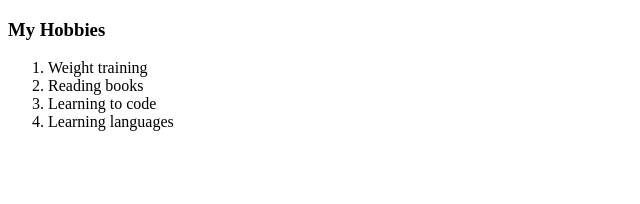
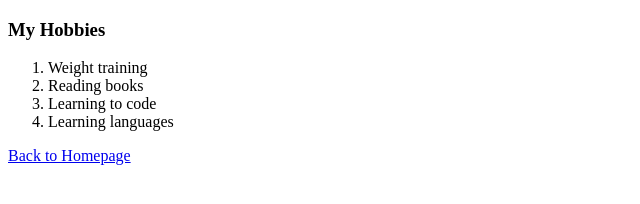
Before and after one commit to jptannn/cv, a plain HTML site: page hobbies.html in a window 1280 px wide. Shown: the whole page, without its empty margins (0-640 px from the left). Drawn offline with Linux system fonts and the light colour scheme.

Commit message:
created a homepage hyperlink

```diff
--- a/hobbies.html
+++ b/hobbies.html
@@ -12,5 +12,6 @@
       <li>Learning to code</li>
       <li>Learning languages</li>
     </ol>
+    <a href="https://jptannn.github.io/cv/">Back to Homepage</a>
   </body>
 </html>
```
